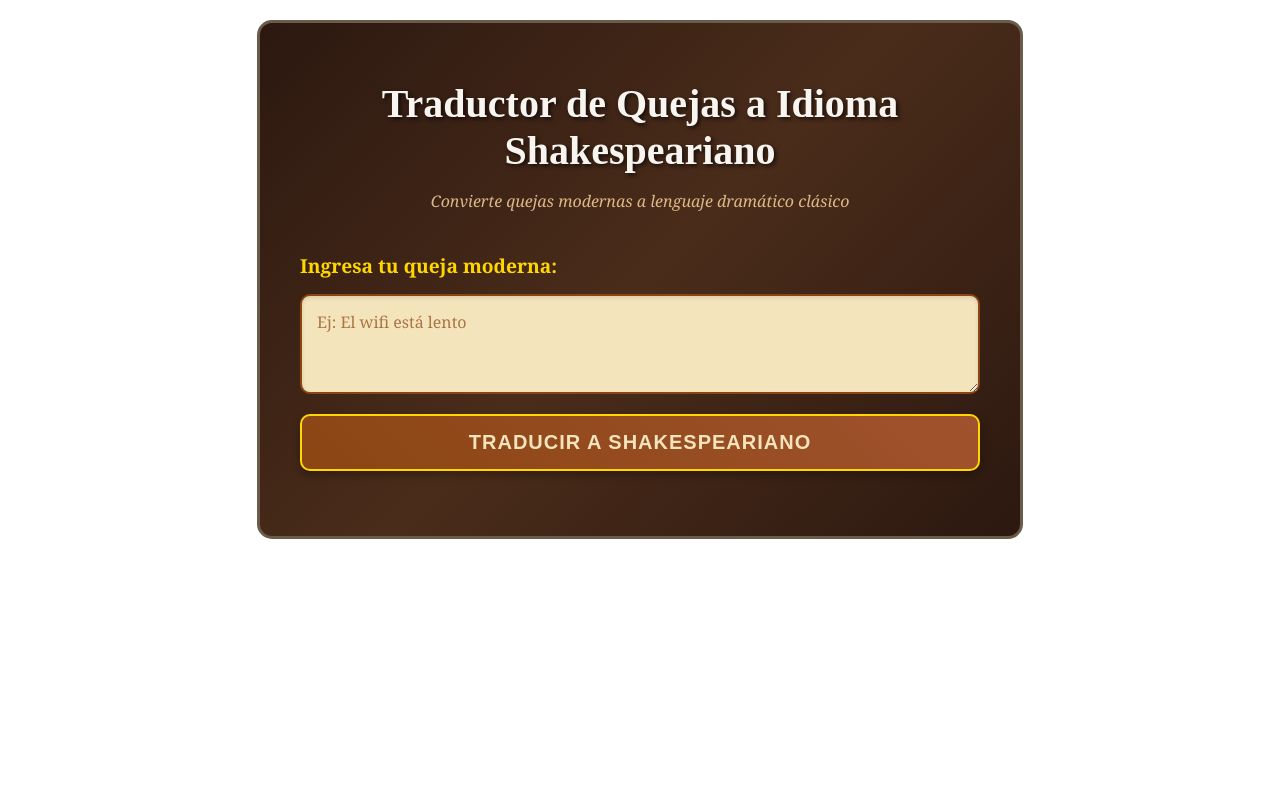
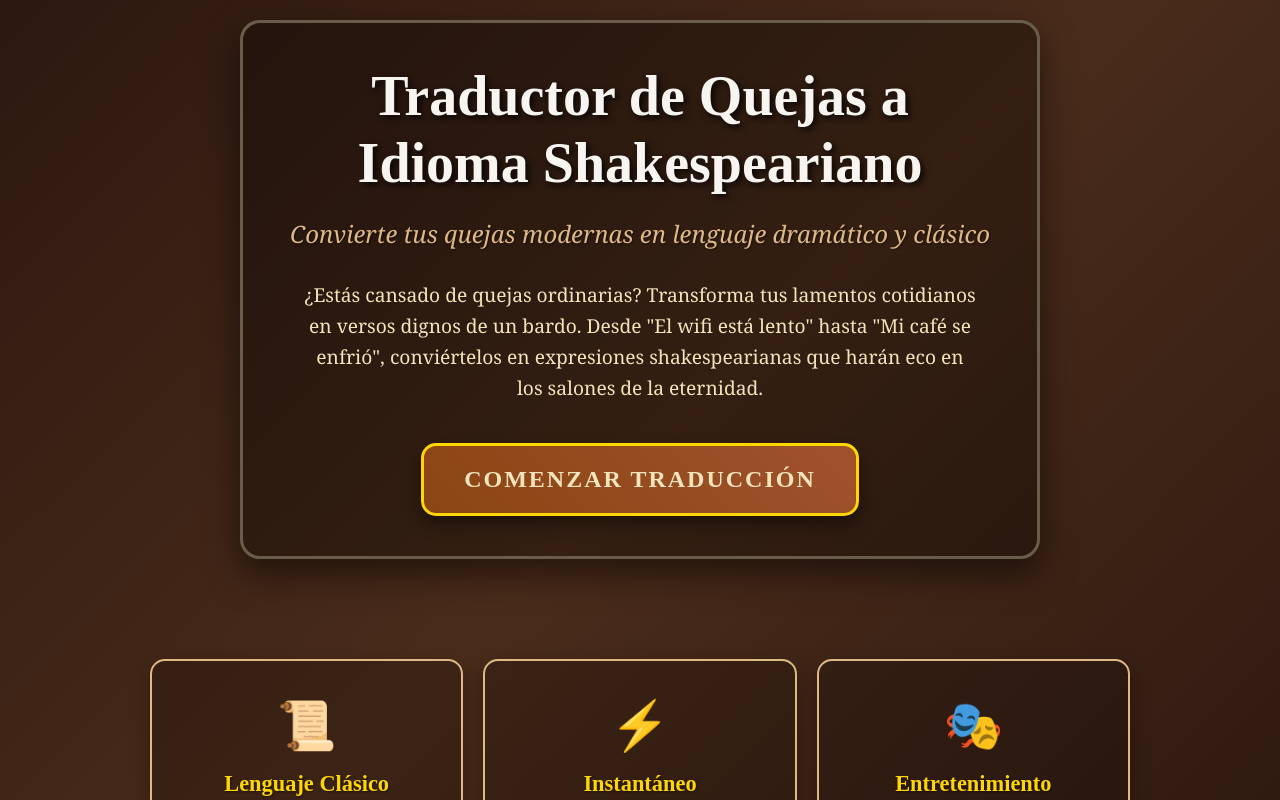
Before and after one commit to Coding-Life-123/traductor-shakespeare, a Vue app: page / in a window 1280 px wide. Built offline with nearby package versions, Linux system fonts and the light colour scheme.

Commit message:
Se crea la bienvenida

```diff
--- a/index.html
+++ b/index.html
@@ -1,12 +1,10 @@
-<!doctype html>
+<!DOCTYPE html>
 <html lang="en">
-  <head>
-    <meta charset="UTF-8" />
-    <link rel="icon" type="image/svg+xml" href="/vite.svg" />
-    <meta name="viewport" content="width=device-width, initial-scale=1.0" />
-    <title>traductor-shakespeare</title>
-  </head>
-  <body>
+  <meta charset="UTF-8" />
+  <link rel="icon" type="image/svg+xml" href="/vite.svg" />
+  <meta name="viewport" content="width=device-width, initial-scale=1.0" />
+  <title>traductor-shakespeare</title>
+  <body style="margin: 0; padding: 0">
     <div id="app"></div>
     <script type="module" src="/src/main.js"></script>
   </body>
--- a/package.json
+++ b/package.json
@@ -9,7 +9,8 @@
     "preview": "vite preview"
   },
   "dependencies": {
-    "vue": "^3.5.24"
+    "vue": "^3.5.24",
+    "vue-router": "^4.6.3"
   },
   "devDependencies": {
     "@vitejs/plugin-vue": "^6.0.1",
--- a/src/App.vue
+++ b/src/App.vue
@@ -1,11 +1,16 @@
 <script setup>
-import Traductor from "./components/Traductor.vue";
+import { RouterView } from "vue-router";
 </script>
 
 <template>
-  <Traductor />
+  <div id="app-container">
+    <RouterView />
+  </div>
 </template>
 
 <style scoped>
-
+#app-container {
+  min-height: 100vh;
+  width: 100%;
+}
 </style>
--- a/src/components/Bienvenida.vue
+++ b/src/components/Bienvenida.vue
@@ -1,9 +1,215 @@
 <script setup>
+import { useRouter } from "vue-router";
+
+const router = useRouter();
+
+const goToTranslator = () => {
+  router.push("/traductor");
+};
 </script>
 
-<template>
+<template style="scope">
+  <div class="welcome">
+    <div class="hero-section">
+      <h1 class="main-title">Traductor de Quejas a Idioma Shakespeariano</h1>
+      <p class="subtitle">
+        Convierte tus quejas modernas en lenguaje dramático y clásico
+      </p>
+      <div class="description">
+        <p>
+          ¿Estás cansado de quejas ordinarias? Transforma tus lamentos
+          cotidianos en versos dignos de un bardo. Desde "El wifi está lento"
+          hasta "Mi café se enfrió", conviértelos en expresiones shakespearianas
+          que harán eco en los salones de la eternidad.
+        </p>
+      </div>
+      <button @click="goToTranslator" class="start-btn">
+        Comenzar Traducción
+      </button>
+    </div>
 
+    <div class="features">
+      <div class="feature">
+        <div class="feature-icon">📜</div>
+        <h3>Lenguaje Clásico</h3>
+        <p>
+          Traduce al estilo de Shakespeare con palabras arcaicas y expresiones
+          dramáticas.
+        </p>
+      </div>
+      <div class="feature">
+        <div class="feature-icon">⚡</div>
+        <h3>Instantáneo</h3>
+        <p>Obtén tu traducción shakespeariana al instante con un solo clic.</p>
+      </div>
+      <div class="feature">
+        <div class="feature-icon">🎭</div>
+        <h3>Entretenimiento</h3>
+        <p>
+          Diviértete convirtiendo quejas modernas en arte literario clásico.
+        </p>
+      </div>
+    </div>
+  </div>
 </template>
 
-<style>
+<style scoped>
+#template {
+  margin: 0;
+  padding: 0;
+  box-sizing: border-box;
+}
+.welcome {
+  margin: 0;
+  min-height: 100vh;
+  width: 100%;
+  background: linear-gradient(
+    135deg,
+    var(--primary-gradient, #2c1810) 0%,
+    var(--secondary-gradient, #8b4513) 50%,
+    var(--primary-gradient, #2c1810) 100%
+  );
+  color: var(--text-primary, #f4e4bc);
+  font-family: "Georgia", "Times New Roman", serif;
+  display: flex;
+  flex-direction: column;
+  align-items: center;
+  justify-content: center;
+  padding: 20px;
+  box-sizing: border-box;
+}
+
+.hero-section {
+  text-align: center;
+  max-width: 800px;
+  margin-bottom: 60px;
+  padding: 40px;
+  background: rgba(0, 0, 0, 0.3);
+  border-radius: 20px;
+  border: 3px solid var(--bubble-outline, #deb887);
+  box-shadow: 0 15px 35px rgba(0, 0, 0, 0.5);
+}
+
+.main-title {
+  font-size: 3.5em;
+  font-family: "Cinzel", serif;
+  color: var(--text-primary, #ffd700);
+  text-shadow: 3px 3px 6px rgba(0, 0, 0, 0.8);
+  margin-bottom: 20px;
+  line-height: 1.2;
+}
+
+.subtitle {
+  font-size: 1.5em;
+  font-style: italic;
+  color: #deb887;
+  margin-bottom: 30px;
+  text-shadow: 1px 1px 2px rgba(0, 0, 0, 0.5);
+}
+
+.description {
+  font-size: 1.2em;
+  line-height: 1.6;
+  margin-bottom: 40px;
+  color: #f4e4bc;
+}
+
+.description p {
+  margin: 0;
+  padding: 0 20px;
+}
+
+.start-btn {
+  padding: 20px 40px;
+  font-size: 1.5em;
+  font-weight: bold;
+  background: linear-gradient(45deg, #8b4513, #a0522d);
+  color: #f4e4bc;
+  border: 3px solid #ffd700;
+  border-radius: 15px;
+  cursor: pointer;
+  transition: all 0.3s ease;
+  text-transform: uppercase;
+  letter-spacing: 2px;
+  box-shadow: 0 8px 16px rgba(0, 0, 0, 0.4);
+  font-family: "Cinzel", serif;
+}
+
+.start-btn:hover {
+  background: linear-gradient(45deg, #a0522d, #8b4513);
+  transform: translateY(-3px) scale(1.05);
+  box-shadow: 0 12px 24px rgba(0, 0, 0, 0.6);
+}
+
+.features {
+  display: flex;
+  justify-content: space-around;
+  max-width: 1000px;
+  width: 100%;
+  margin-top: 40px;
+}
+
+.feature {
+  text-align: center;
+  background: rgba(0, 0, 0, 0.2);
+  padding: 30px 20px;
+  border-radius: 15px;
+  border: 2px solid #deb887;
+  box-shadow: 0 8px 20px rgba(0, 0, 0, 0.3);
+  flex: 1;
+  margin: 0 10px;
+  transition: transform 0.3s ease;
+}
+
+.feature:hover {
+  transform: translateY(-5px);
+}
+
+.feature-icon {
+  font-size: 3em;
+  margin-bottom: 15px;
+}
+
+.feature h3 {
+  font-size: 1.4em;
+  color: #ffd700;
+  margin-bottom: 15px;
+  font-family: "Cinzel", serif;
+  text-shadow: 1px 1px 2px rgba(0, 0, 0, 0.5);
+}
+
+.feature p {
+  font-size: 1em;
+  line-height: 1.5;
+  color: #f4e4bc;
+}
+
+@media (max-width: 768px) {
+  .main-title {
+    font-size: 2.5em;
+  }
+
+  .subtitle {
+    font-size: 1.2em;
+  }
+
+  .description {
+    font-size: 1em;
+  }
+
+  .features {
+    flex-direction: column;
+    align-items: center;
+  }
+
+  .feature {
+    max-width: 300px;
+    margin-bottom: 20px;
+  }
+
+  .hero-section {
+    padding: 20px;
+    margin-bottom: 40px;
+  }
+}
 </style>
--- /dev/null
+++ b/src/router.js
@@ -0,0 +1,23 @@
+import { createRouter, createWebHistory } from "vue-router";
+import Bienvenida from "./components/Bienvenida.vue";
+import Traductor from "./components/Traductor.vue";
+
+const routes = [
+  {
+    path: "/",
+    name: "Bienvenida",
+    component: Bienvenida,
+  },
+  {
+    path: "/traductor",
+    name: "Traductor",
+    component: Traductor,
+  },
+];
+
+const router = createRouter({
+  history: createWebHistory(),
+  routes,
+});
+
+export default router;
--- a/src/style.css
+++ b/src/style.css
@@ -1,22 +1,22 @@
 :root {
-  --bg-main: #121015;            /* fondo teatral dark */
-  --bg-panel: #1A171D;           /* paneles sutilmente levantados */
-  --text-primary: #F8F5F0;       /* texto claro pergamino */
-  --text-secondary: #C9A46A;     /* dorado cálido */
+  --bg-main: #121015; /* fondo teatral dark */
+  --bg-panel: #1a171d; /* paneles sutilmente levantados */
+  --text-primary: #f8f5f0; /* texto claro pergamino */
+  --text-secondary: #c9a46a; /* dorado cálido */
 
   /* Burbujas */
-  --bubble-user: #2D3A73;        /* azul índigo elegante */
-  --bubble-ai: #4B1D5A;          /* morado teatral */
-  --bubble-outline: #6A5C4A;     /* marrón antiguo minimal */
+  --bubble-user: #2d3a73; /* azul índigo elegante */
+  --bubble-ai: #4b1d5a; /* morado teatral */
+  --bubble-outline: #6a5c4a; /* marrón antiguo minimal */
 
   /* Degradados */
   --primary-gradient: #2c1810;
   --secondary-gradient: #4a2c1a;
 
   /* Acentos */
-  --accent-gold: #E2C572;
-  --accent-burgundy: #7D1E3D;
-  --accent-purple: #8856A3;
+  --accent-gold: #e2c572;
+  --accent-burgundy: #7d1e3d;
+  --accent-purple: #8856a3;
 
   /* Sombras */
   --shadow-soft: 0 4px 10px #00000044;
@@ -26,3 +26,15 @@
   --border-radius: 14px;
   --border-radius-small: 8px;
 }
+
+* {
+  margin: 0;
+  padding: 0;
+  box-sizing: border-box;
+}
+
+html,
+body {
+  height: 100%;
+  overflow-x: hidden;
+}
```
Also changed, not shown: src/main.js (+5 -2 lines), 2 other files (tests, documents, lock files or other folders).
